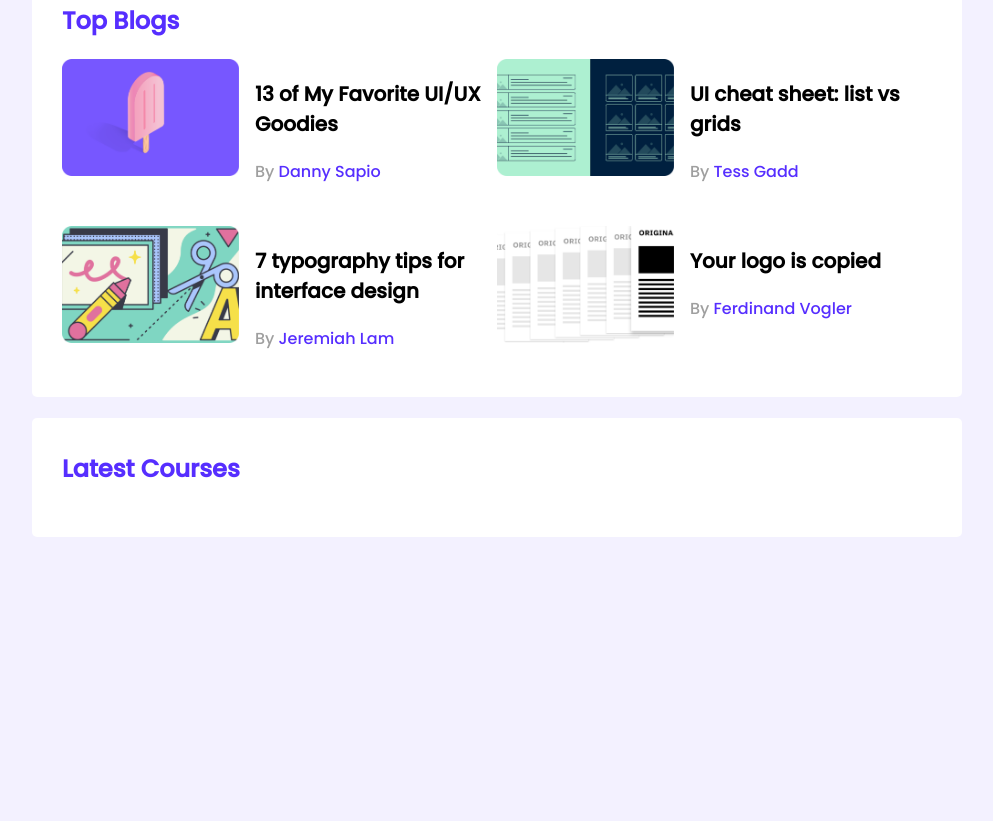
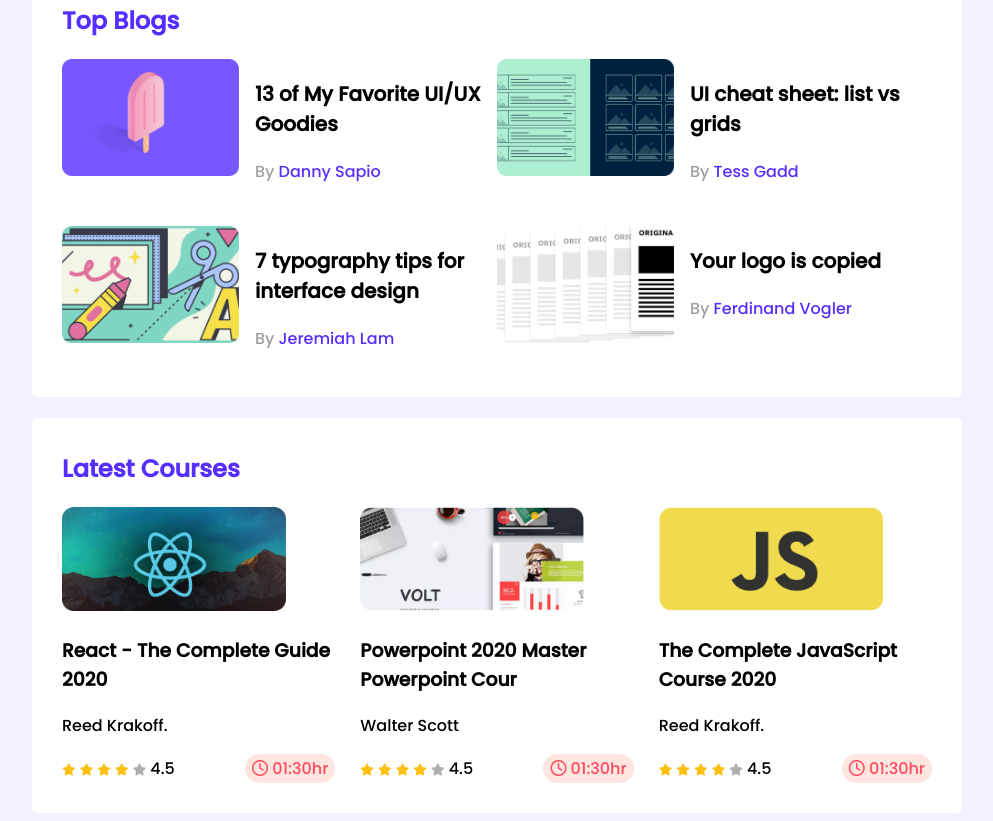
Before and after one commit to EkramH/leader-board, a plain HTML site: page index.html in a window 1280 px wide. Shown: the part 333-1154 px from the top of the page, without its empty margins (143-1136 px from the left). Before the commit the page ends 878 px from the top, so only its background shows below. Drawn offline with Linux system fonts and the light colour scheme.

Commit message:
Top-courses-added

```diff
--- a/css/style.css
+++ b/css/style.css
@@ -86,3 +86,41 @@
   font-size: 16px;
   color: #562eff;
 }
+
+/* Courses Style */
+.courses {
+  display: grid;
+  grid-template-columns: repeat(3, 1fr);
+  grid-column-gap: 25px;
+}
+
+.course {
+  /* border: 1px solid; */
+}
+.course-banner img {
+  width: 224px;
+  height: 104px;
+}
+
+.course-info {
+  display: flex;
+  align-items: center;
+  justify-content: space-between;
+}
+
+.fa-star {
+  font-size: 12px;
+}
+.fa-star.filled {
+  color: #ffc014;
+}
+.fa-star.unfilled {
+  color: #aeaeae;
+}
+
+.course-duration {
+  color: #ff4a60;
+  background: #fee5df;
+  border-radius: 20px;
+  padding: 2px 7px;
+}
--- a/index.html
+++ b/index.html
@@ -5,6 +5,7 @@
     <meta http-equiv="X-UA-Compatible" content="IE=edge">
     <meta name="viewport" content="width=device-width, initial-scale=1.0">
     <title>Idea</title>
+    <script src="https://kit.fontawesome.com/9393f0efdf.js" crossorigin="anonymous"></script>
     <link rel="stylesheet" href="css/style.css">
 </head>
 <body>
@@ -88,6 +89,77 @@
         <!-- Latest Courses -->
         <section class="container">
             <h2 class="section-title">Latest Courses</h2>
+            <div class="courses">
+                <div class="course">
+                    <div class="course-banner">
+                        <img src="img/courses/course-1.png" alt="">
+                    </div>
+                    <div class="course-detail">
+                        <h3 class="course-title">React - The Complete Guide 2020</h3>
+                        <p class="course-author">Reed Krakoff.</p>
+                        <div class="course-info">
+                            <div>
+                                <i class="fas fa-star filled"></i>
+                                <i class="fas fa-star filled"></i>
+                                <i class="fas fa-star filled"></i>
+                                <i class="fas fa-star filled"></i>
+                                <i class="fas fa-star unfilled"></i>
+                                <span>4.5</span>
+                            </div>
+                            <div class="course-duration">
+                                <i class="far fa-clock"></i>
+                                01:30hr
+                            </div>
+                        </div>
+                    </div>
+                </div>
+                <div class="course">
+                    <div class="course-banner">
+                        <img src="img/courses/course-2.png" alt="">
+                    </div>
+                    <div class="course-detail">
+                        <h3 class="course-title">Powerpoint 2020 Master Powerpoint Cour</h3>
+                        <p class="course-author">Walter Scott</p>
+                        <div class="course-info">
+                            <div>
+                                <i class="fas fa-star filled"></i>
+                                <i class="fas fa-star filled"></i>
+                                <i class="fas fa-star filled"></i>
+                                <i class="fas fa-star filled"></i>
+                                <i class="fas fa-star unfilled"></i>
+                                <span>4.5</span>
+                            </div>
+                            <div class="course-duration">
+                                <i class="far fa-clock"></i>
+                                01:30hr
+                            </div>
+                        </div>
+                    </div>
+                </div>
+                <div class="course">
+                    <div class="course-banner">
+                        <img src="img/courses/course-3.png" alt="">
+                    </div>
+                    <div class="course-detail">
+                        <h3 class="course-title">The Complete JavaScript Course 2020</h3>
+                        <p class="course-author">Reed Krakoff.</p>
+                        <div class="course-info">
+                            <div>
+                                <i class="fas fa-star filled"></i>
+                                <i class="fas fa-star filled"></i>
+                                <i class="fas fa-star filled"></i>
+                                <i class="fas fa-star filled"></i>
+                                <i class="fas fa-star unfilled"></i>
+                                <span>4.5</span>
+                            </div>
+                            <div class="course-duration">
+                                <i class="far fa-clock"></i>
+                                01:30hr
+                            </div>
+                        </div>
+                    </div>
+                </div>
+            </div>
         </section>
     </main>
 
```
